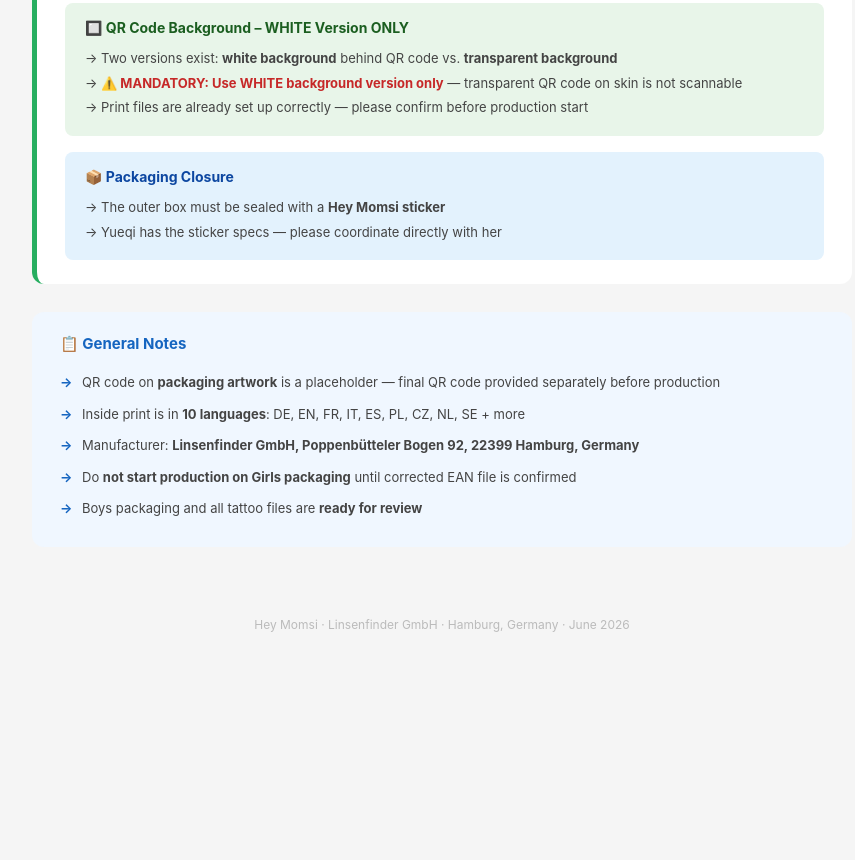
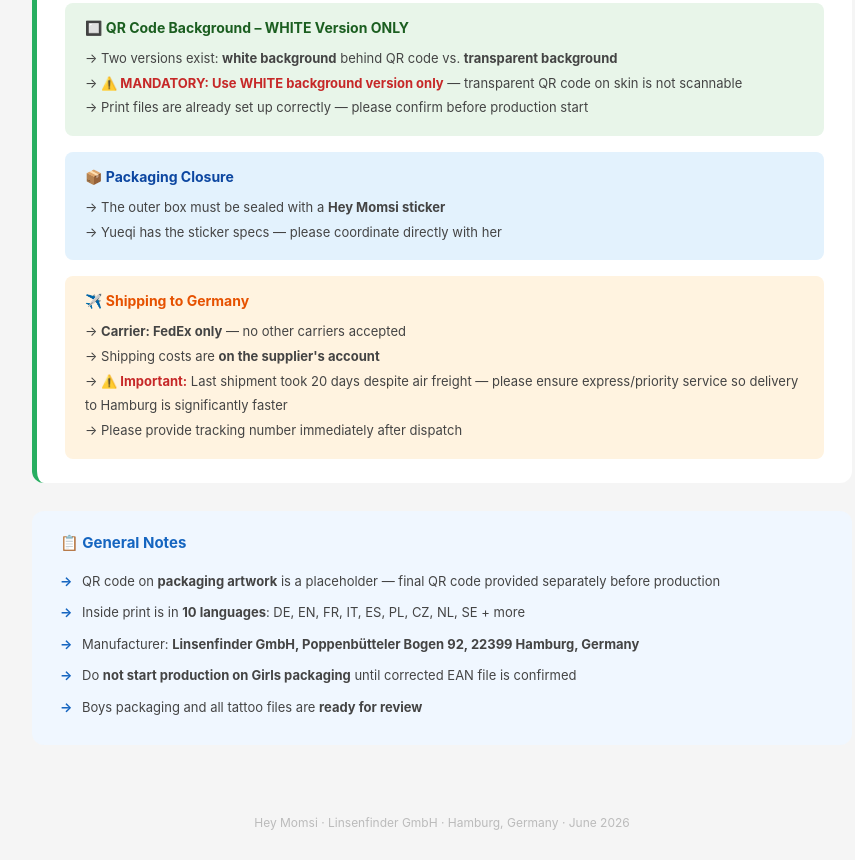
Before and after one commit to mail65/heymomsi-print-overview, a plain HTML site: page index.html in a window 1280 px wide. Shown: the part 1546-2406 px from the top of the page, without its empty margins (198-1053 px from the left). Before the commit the page ends 2208 px from the top, so only its background shows below. Drawn offline with Linux system fonts and the light colour scheme.

Commit message:
Add FedEx shipping instructions

```diff
--- a/index.html
+++ b/index.html
@@ -212,11 +212,21 @@
       </ul>
     </div>
 
-    <div style="background:#e3f2fd;border-radius:8px;padding:16px 20px;">
+    <div style="background:#e3f2fd;border-radius:8px;padding:16px 20px;margin-bottom:16px;">
       <h3 style="font-size:14px;font-weight:700;margin-bottom:10px;color:#0d47a1;">📦 Packaging Closure</h3>
       <ul style="list-style:none;font-size:13px;color:#444;line-height:1.9;">
         <li>→ The outer box must be sealed with a <strong>Hey Momsi sticker</strong></li>
         <li>→ Yueqi has the sticker specs — please coordinate directly with her</li>
+      </ul>
+    </div>
+
+    <div style="background:#fff3e0;border-radius:8px;padding:16px 20px;">
+      <h3 style="font-size:14px;font-weight:700;margin-bottom:10px;color:#e65100;">✈️ Shipping to Germany</h3>
+      <ul style="list-style:none;font-size:13px;color:#444;line-height:1.9;">
+        <li>→ <strong>Carrier: FedEx only</strong> — no other carriers accepted</li>
+        <li>→ Shipping costs are <strong>on the supplier's account</strong></li>
+        <li>→ <strong style="color:#c62828;">⚠️ Important:</strong> Last shipment took 20 days despite air freight — please ensure express/priority service so delivery to Hamburg is significantly faster</li>
+        <li>→ Please provide tracking number immediately after dispatch</li>
       </ul>
     </div>
   </div>
```
